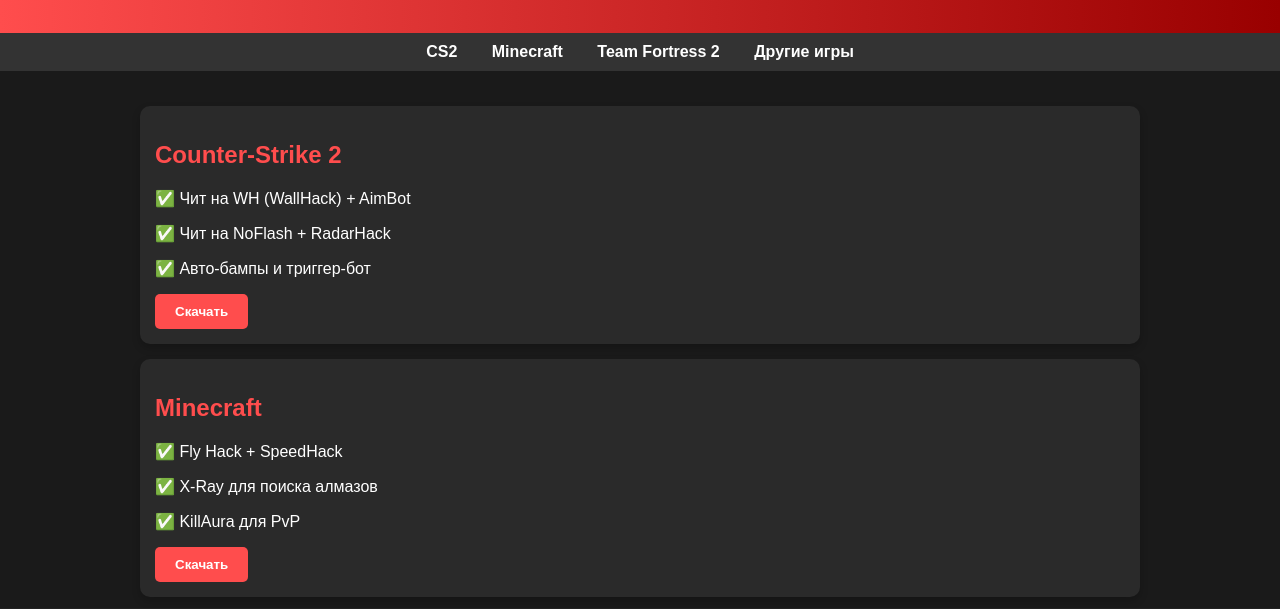
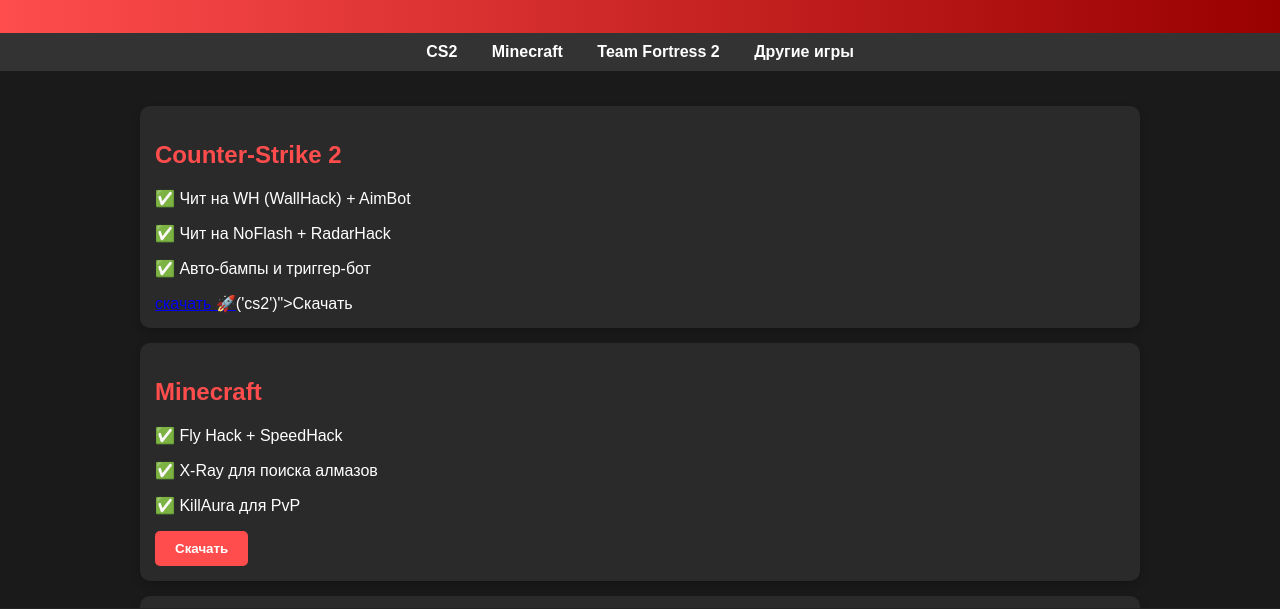
Before and after one commit to Amn3zia4/LamaCheatsWeb, a plain HTML site: page index.html in a window 1280 px wide. Shown: the part 122-731 px from the top of the page. Drawn offline with Linux system fonts and the light colour scheme.

Commit message:
index.html

```diff
--- a/index.html
+++ b/index.html
@@ -92,7 +92,7 @@
             <p>✅ Чит на WH (WallHack) + AimBot</p>
             <p>✅ Чит на NoFlash + RadarHack</p>
             <p>✅ Авто-бампы и триггер-бот</p>
-            <button class="btn" onclick="downloadCheat('cs2')">Скачать</button>
+            <a href="https://t.me/YourCheatChannel" class="btn-download">скачать 🚀</a>('cs2')">Скачать</button>
         </section>
 
         <section id="minecraft" class="game-card">
```
